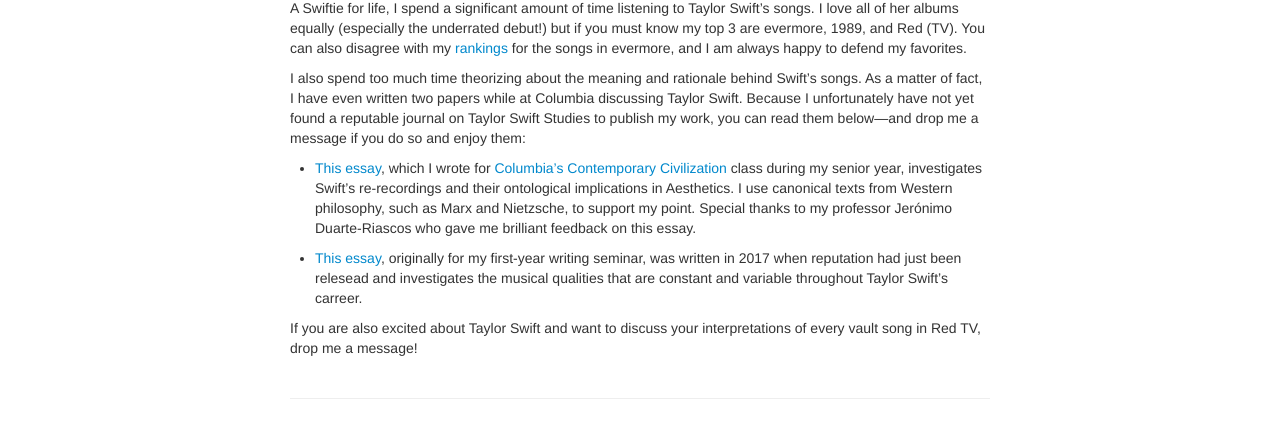
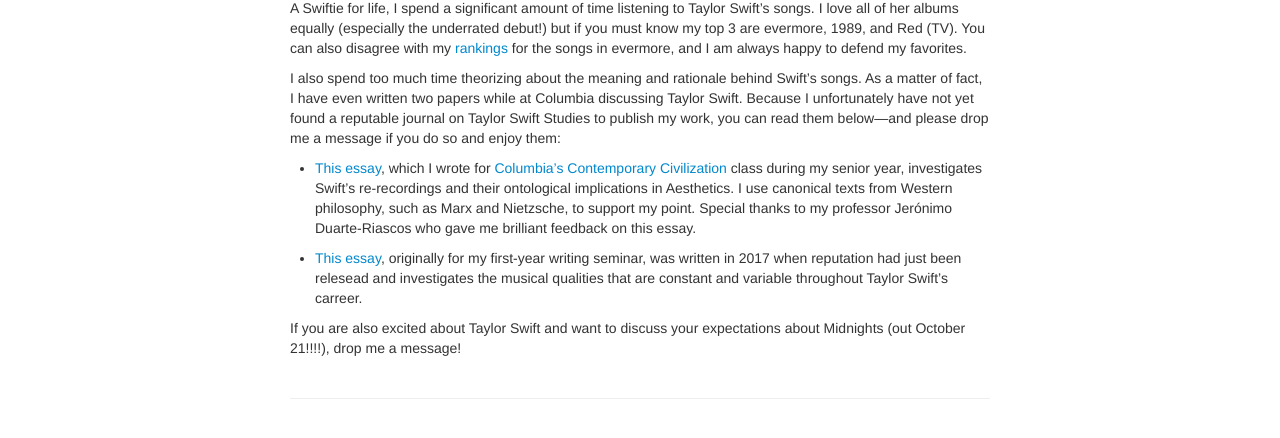
Before and after one commit to gsagostini/gsagostini.github.io, a Jekyll site: the page built from pages/taylor_swift.md, in a window 1280 px wide. Shown: the part 154-592 px from the top of the page. Built offline with Jekyll 4.4.1, drawn with Linux system fonts in a browser that asks for light colours.

Commit message:
midnights out oct 21!

```diff
--- a/pages/taylor_swift.md
+++ b/pages/taylor_swift.md
@@ -6,10 +6,10 @@ description: scholarship that I produced surrounding the most influential musici
 
 A Swiftie for life, I spend a significant amount of time listening to Taylor Swift's songs. I love all of her albums equally (especially the underrated debut!) but if you must know my top 3 are evermore, 1989, and Red (TV). You can also disagree with my [rankings](../images/evermore_tracks.png) for the songs in evermore, and I am always happy to defend my favorites.
 
-I also spend too much time theorizing about the meaning and rationale behind Swift's songs. As a matter of fact, I have even written two papers while at Columbia discussing Taylor Swift. Because I unfortunately have not yet found a reputable journal on Taylor Swift Studies to publish my work, you can read them below---and drop me a message if you do so and enjoy them:
+I also spend too much time theorizing about the meaning and rationale behind Swift's songs. As a matter of fact, I have even written two papers while at Columbia discussing Taylor Swift. Because I unfortunately have not yet found a reputable journal on Taylor Swift Studies to publish my work, you can read them below---and please drop me a message if you do so and enjoy them:
 
 - [This essay](../files/taylor_swift_cc.pdf), which I wrote for [Columbia's Contemporary Civilization](https://www.college.columbia.edu/core/conciv) class during my senior year, investigates Swift's re-recordings and their ontological implications in Aesthetics. I use canonical texts from Western philosophy, such as Marx and Nietzsche, to support my point. Special thanks to my professor Jerónimo Duarte-Riascos who gave me brilliant feedback on this essay.
 
 - [This essay](../files/taylor_swift_uw.pdf), originally for my first-year writing seminar, was written in 2017 when reputation had just been relesead and investigates the musical qualities that are constant and variable throughout Taylor Swift's carreer.
 
-If you are also excited about Taylor Swift and want to discuss your interpretations of every vault song in Red TV, drop me a message!
+If you are also excited about Taylor Swift and want to discuss your expectations about Midnights (out October 21!!!!), drop me a message!
```
